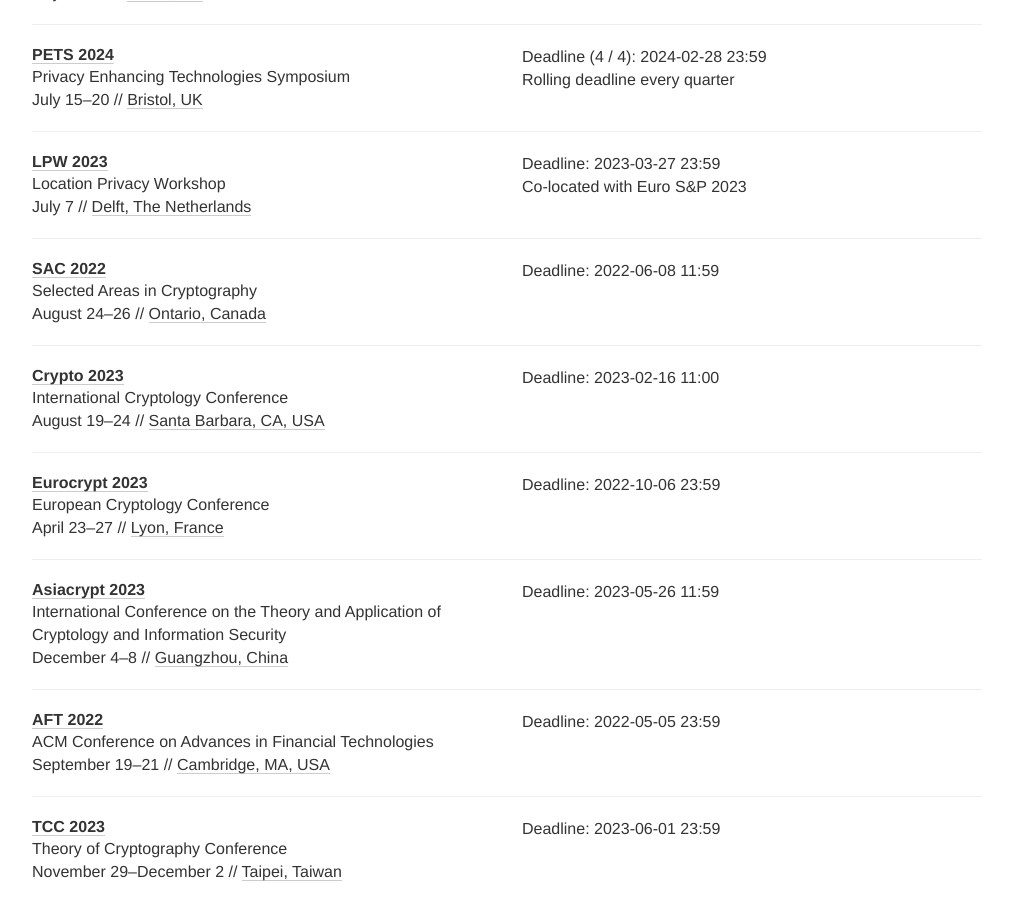
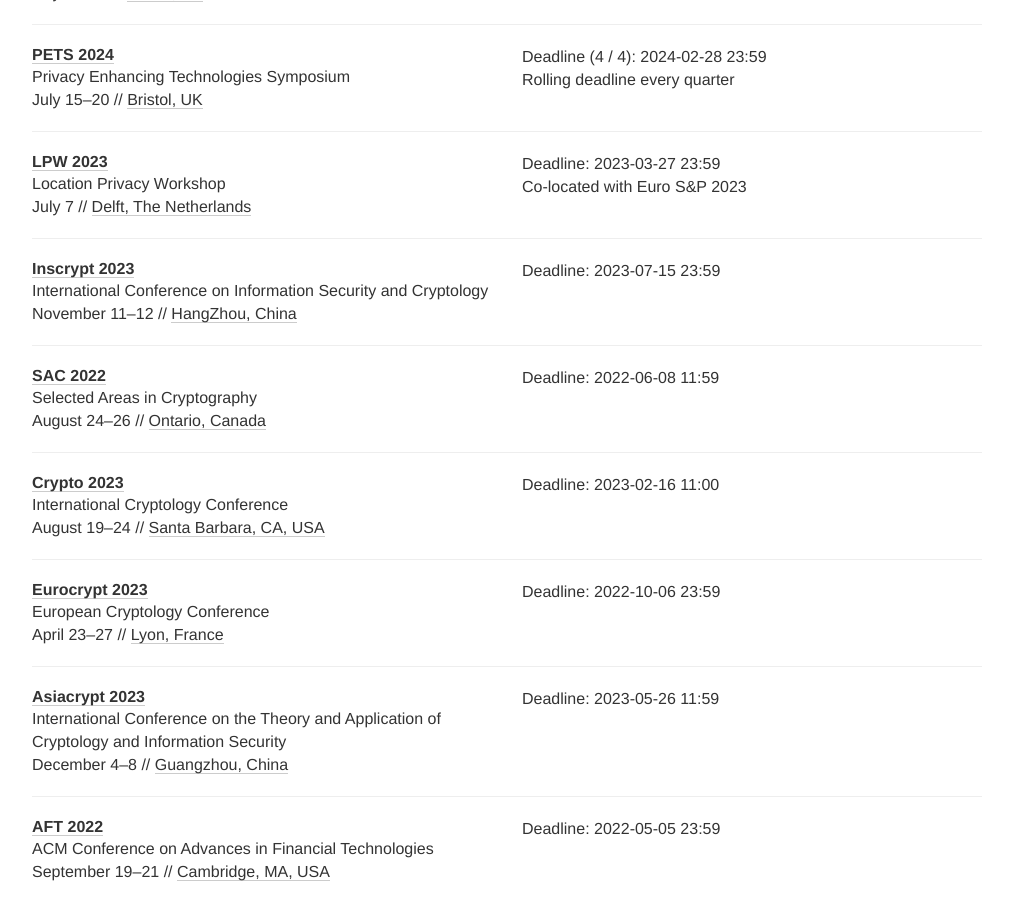
Before and after one commit to sec-deadlines/sec-deadlines.github.io, a Jekyll site: the page built from index.html, in a window 1280 px wide and 900 px high, scrolled down 3554 px. Shown: the whole window, without its empty margins (133-1146 px from the left). Built offline with Jekyll 4.4.1, drawn with Linux system fonts in a browser that asks for light colours; nearby versions of some CDN libraries; comment, search, counter and statistics services are not loaded.

Commit message:
Add Inscrypt

```diff
--- a/_data/conferences.yml
+++ b/_data/conferences.yml
@@ -186,6 +186,16 @@
   tags: [SEC, PRIV, CRYPTO, SHOP]
 
 # Crypto
+
+- name: Inscrypt
+  year: 2023
+  description: International Conference on Information Security and Cryptology
+  link: https://inscrypt2023.github.io/
+  deadline: ["2023-07-15 23:59"]
+  timezone: Etc/GMT-8
+  date: November 11-12
+  place: HangZhou, China
+  tags: [SEC, PRIV, CRYPTO, CONF]
 
 - name: SAC
   description: Selected Areas in Cryptography
```
